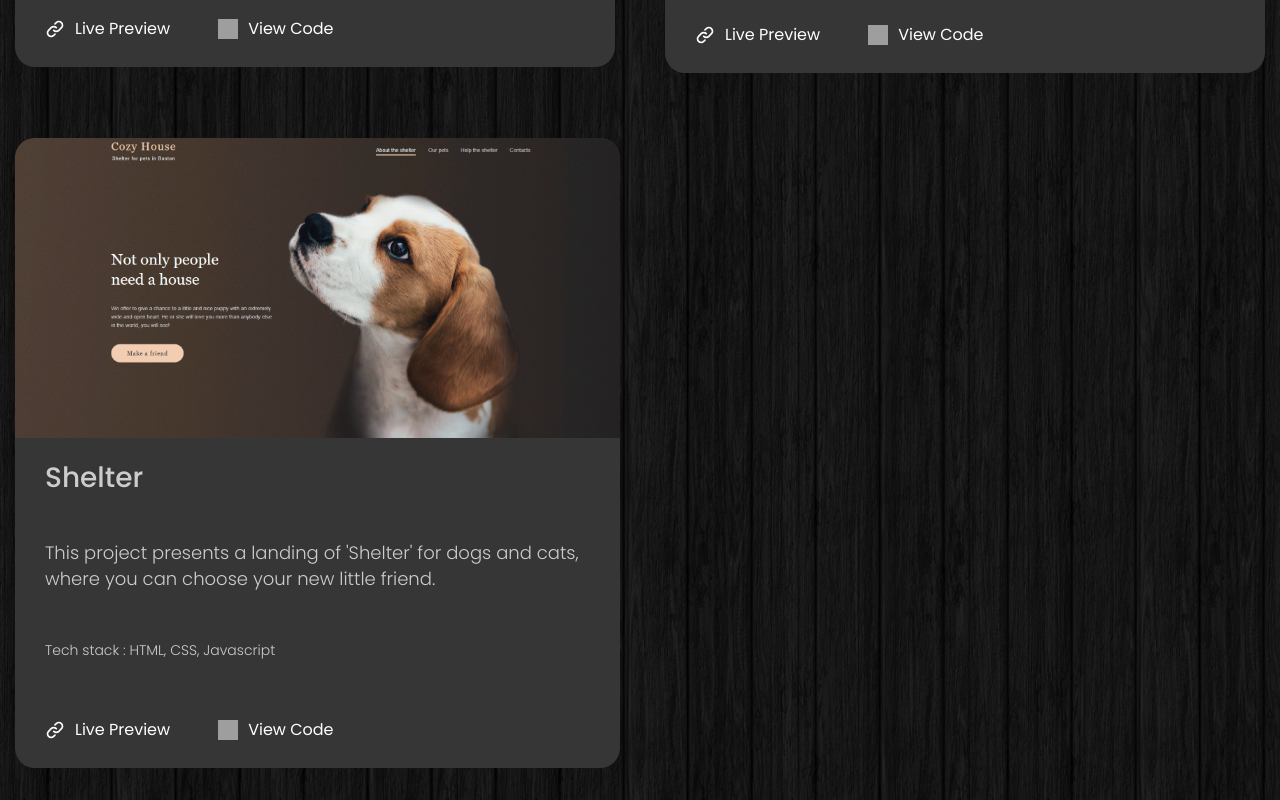
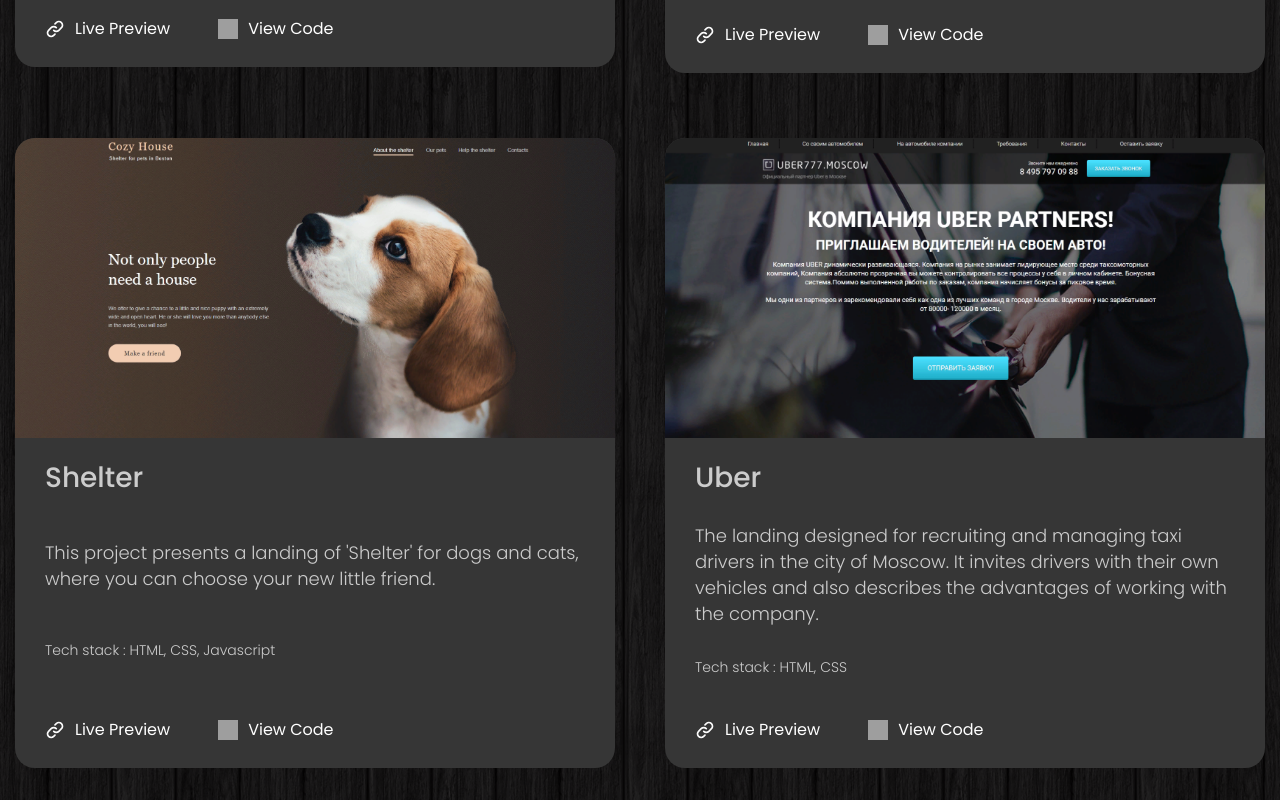
Before and after one commit to artkosmos/Portfolio, a React (Create React App) app: page / in a window 1280 px wide. Shown: the part 2920-3720 px from the top of the page. Built offline with nearby package versions, Linux system fonts and the light colour scheme; grey boxes are pictures that could not be loaded.

Commit message:
add new project

```diff
--- a/src/main/project/Project.tsx
+++ b/src/main/project/Project.tsx
@@ -5,6 +5,7 @@
 import plan_pilot_preview from './img/planner_preview.png'
 import brain_decks_preview from './img/brain_decks_preview.png'
 import shelter_preview from './img/shelter_review.png'
+import uber_preview from './img/uber_preview.png'
 
 type ProjectPropsType = {
   id: string
@@ -34,7 +35,6 @@
             href={'https://brain-decks.vercel.app/'}
             hrefCode={'https://github.com/artkosmos/BrainDecks'}
           />
-
           <Card
             title={'Shelter'}
             img={shelter_preview}
@@ -43,7 +43,16 @@
             href={'https://artkosmos.github.io/Shelter/shelter/pages/main/main.html'}
             hrefCode={'https://github.com/artkosmos/Shelter'}
           />
-
+          <Card
+            title={'Uber'}
+            img={uber_preview}
+            text={'The landing designed for recruiting and managing taxi drivers in ' +
+              'the city of Moscow. It invites drivers with their own vehicles and ' +
+              'also describes the advantages of working with the company.'}
+            info={'Tech stack : HTML, CSS'}
+            href={'https://artkosmos.github.io/UBER-landing/src/index.html'}
+            hrefCode={'https://github.com/artkosmos/Uber-landing'}
+          />
         </div>
       </div>
     </div>
```
Also changed, not shown: src/main/project/img/uber_preview.png (added).
